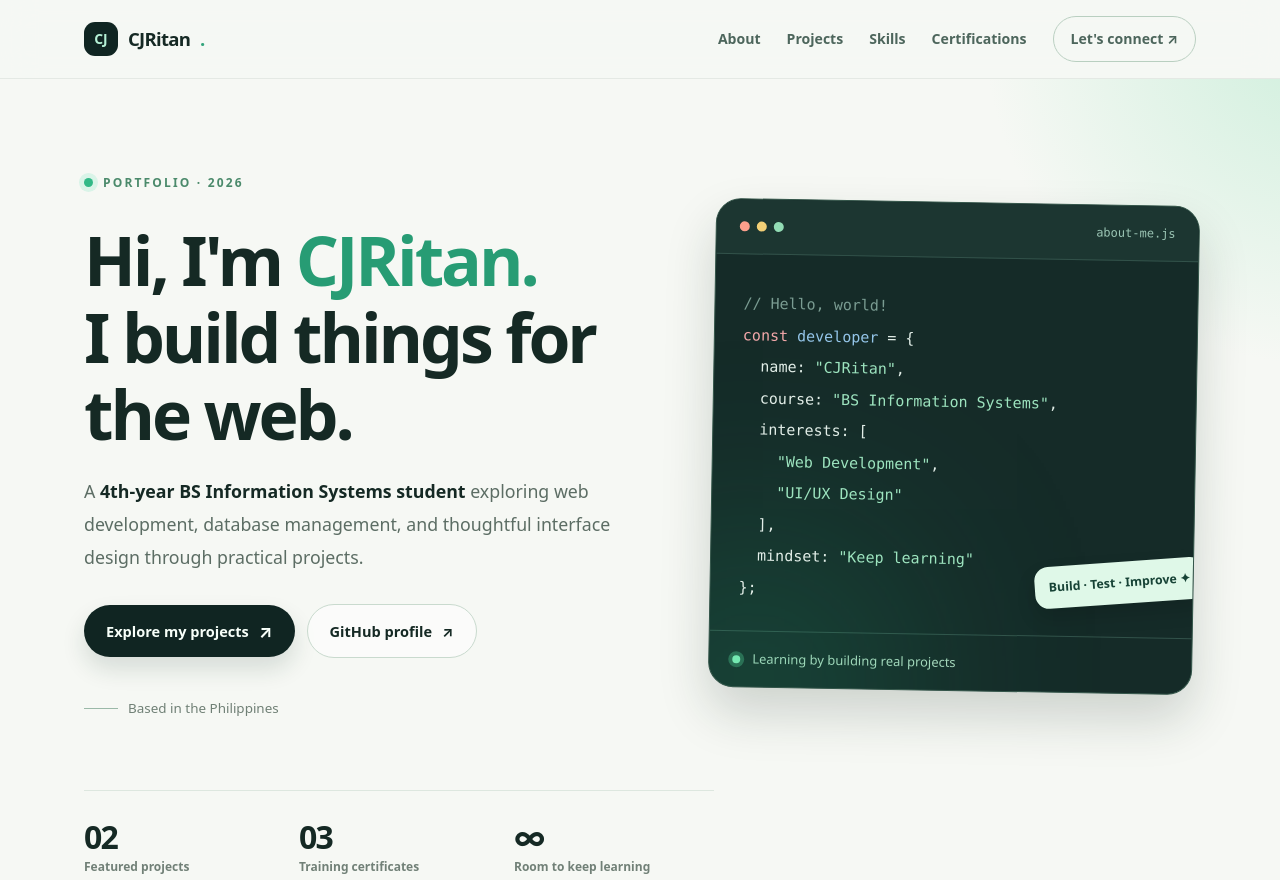
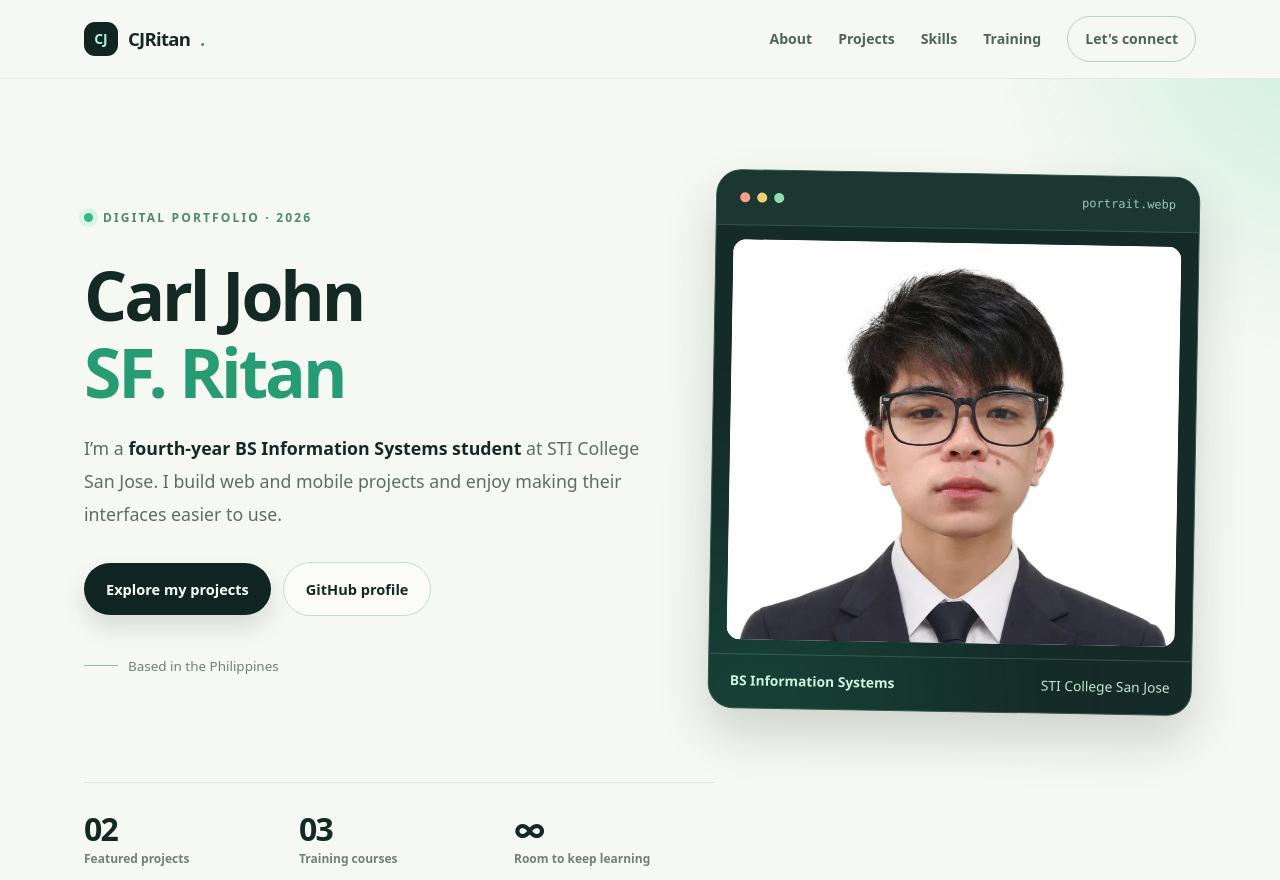
Before and after one commit to Karudev00/karudev00.github.io, a plain HTML site: page index.html in a window 1280 px wide. Shown: the top 880 px of the page. Drawn offline with Linux system fonts and the light colour scheme.

Commit message:
Add portrait and complete digital portfolio cover

```diff
--- a/index.html
+++ b/index.html
@@ -4,12 +4,12 @@
   <meta charset="UTF-8">
   <meta name="viewport" content="width=device-width, initial-scale=1.0">
   <meta name="theme-color" content="#102522">
-  <meta name="description" content="CJRitan's portfolio: a Bachelor of Science in Information Systems student exploring web development, design, and practical software projects.">
-  <title>CJRitan | Information Systems & Web Development</title>
+  <meta name="description" content="Carl John Ritan’s digital portfolio, featuring information systems projects, technical skills, and training.">
+  <title>Carl John Ritan | Digital Portfolio</title>
   <style>
     :root{--ink:#152924;--deep:#102522;--mint:#b5f1d6;--aqua:#51cfa9;--paper:#f6f8f4;--warm:#fbfaf6;--muted:#66756d;--line:#dde7df;--card:#fff;--radius:24px}
     *{box-sizing:border-box}
-    html{scroll-behavior:smooth}
+    html{scroll-behavior:smooth;scroll-padding-top:88px}
     body{margin:0;background:var(--paper);color:var(--ink);font:16px/1.65 system-ui,-apple-system,BlinkMacSystemFont,"Segoe UI",sans-serif;-webkit-font-smoothing:antialiased}
     a{color:inherit;text-decoration:none}
     button,a{ -webkit-tap-highlight-color:transparent }
@@ -44,7 +44,6 @@
     .button.primary{background:var(--deep);color:#f7fff9;box-shadow:0 12px 23px rgba(20,56,43,.14)}
     .button.primary:hover{background:#225843}
     .button.ghost{border:1px solid #c9dace;background:rgba(255,255,255,.55)}
-    .arrow{font-size:1.2em;line-height:1}
     .identity{display:flex;gap:10px;align-items:center;margin-top:39px;color:#708076;font-size:.84rem}
     .identity .line{width:34px;height:1px;background:#9bb9a8}
     .editor{background:#152b28;border:1px solid #34564a;border-radius:25px;box-shadow:0 25px 50px rgba(20,45,35,.18);overflow:hidden;transform:rotate(1deg);position:relative}
@@ -52,12 +51,11 @@
     .editor-top{height:55px;display:flex;align-items:center;justify-content:space-between;padding:0 23px;border-bottom:1px solid #32524a;background:#1c3631}
     .dots{display:flex;gap:7px}.dots i{display:block;width:10px;height:10px;border-radius:50%;background:#fb9f8c}.dots i:nth-child(2){background:#f2cf76}.dots i:nth-child(3){background:#92dcb4}
     .filename{font:12px ui-monospace,SFMono-Regular,Consolas,monospace;color:#9cc6b5}
-    .editor-body{padding:34px 28px 27px;min-height:325px;position:relative}
-    .code{font:clamp(12px,1.4vw,15px)/2.1 ui-monospace,SFMono-Regular,Consolas,"Liberation Mono",monospace;white-space:pre-wrap;color:#e2eee8}
-    .code .pink{color:#f4a8aa}.code .mint{color:#9de4bf}.code .blue{color:#94c5e9}.code .muted{color:#7a9c92}
-    .editor-footer{border-top:1px solid #32524a;padding:17px 23px;display:flex;gap:12px;align-items:center;color:#acd9bf;font-size:.81rem}
-    .editor-footer .pulse{width:8px;height:8px;border-radius:50%;background:#80edb7;box-shadow:0 0 0 4px #2b644e}
-    .editor-sticker{position:absolute;right:-12px;bottom:33px;border-radius:14px;padding:11px 14px;background:#dff8e8;color:#174336;font-size:.77rem;font-weight:800;box-shadow:0 10px 20px #0002;transform:rotate(-5deg)}
+    .profile{margin:0}
+    .profile-body{padding:14px 17px;position:relative}
+    .profile-image{display:block;width:100%;height:auto;aspect-ratio:1.12;object-fit:cover;object-position:center top;border-radius:13px;background:#fff}
+    .editor-footer{border-top:1px solid #32524a;padding:15px 21px;display:flex;justify-content:space-between;flex-wrap:wrap;gap:3px 16px;color:#c4e6d3;font-size:.86rem}
+    .editor-footer span:first-child{font-weight:700;color:#e2f8eb}
     .metrics{display:grid;grid-template-columns:repeat(3,1fr);gap:15px;border-top:1px solid var(--line);margin-top:70px;padding-top:25px;max-width:630px}
     .metric strong{display:block;font-size:2rem;letter-spacing:-.06em;line-height:1.3}
     .metric span{display:block;color:#718077;font-size:.75rem;font-weight:600}
@@ -126,11 +124,18 @@
     .contact .label{color:#9de9bd}.contact h2{color:#f2fff7;font-size:clamp(2.2rem,4vw,3.5rem);max-width:640px;margin:14px 0}
     .contact p{color:#b5d0c1;margin:0;max-width:540px}
     .contact .button{position:relative;z-index:1;background:#c2f5d6;color:#183b2a;white-space:nowrap}
+    .contact-links{position:relative;z-index:1;display:flex;flex-direction:column;align-items:start;gap:10px;flex-shrink:0}
+    .contact-links .copy-link{background:transparent;border:1px solid #668d7b;color:#e1f7eb;font-family:inherit;cursor:pointer}
+    .contact-links .copy-link[hidden]{display:none}
+    .contact-links .copy-link:focus-visible{outline:3px solid var(--aqua);outline-offset:4px}
+    .contact-links .copy-link:hover{background:#254c41}
+    .contact-links .copy-status{font-size:.85rem}
+    .copy-status:empty{display:none}
     footer{display:flex;justify-content:space-between;gap:20px;flex-wrap:wrap;color:#65766a;font-size:.83rem;padding-top:31px}
     footer a{font-weight:750;color:#245d46}
-    @media(max-width:960px){.hero-grid{gap:30px}.hero h1{font-size:clamp(3rem,6vw,4.2rem)}.editor-body{padding:22px 17px}.skill-grid{grid-template-columns:repeat(2,1fr)}.about-grid{gap:30px}.project-art{height:270px}}
-    @media(max-width:700px){.container{padding:0 21px}.nav{min-height:68px}.navlinks{gap:14px}.navlinks a:not(.nav-cta){display:none}.hero{padding:65px 0 55px}.hero-grid,.about-grid,.section-heading,.project-grid{grid-template-columns:1fr}.hero-grid{gap:49px}.hero h1{font-size:clamp(3.15rem,12vw,4.3rem)}.hero-lead{font-size:1rem}.editor{max-width:520px;transform:none}.editor-sticker{right:10px}.metrics{margin-top:50px}.metric strong{font-size:1.6rem}section.block{padding:75px 0}.section-heading{gap:10px;margin-bottom:28px}.section-heading h2{margin-bottom:6px}.about-card{padding:23px}.project-art{height:290px}.contact{padding:65px 0 34px}.contact-inner{padding:37px 25px;display:block}.contact-inner .button{margin-top:27px}.certificate{grid-template-columns:34px 1fr;gap:12px}.certificate time{grid-column:2;text-align:left;margin-top:-8px}.certificate h3{font-size:1.08rem}}
-    @media(max-width:430px){.skill-grid{grid-template-columns:1fr}.skill-card{min-height:auto}.brand{font-size:1.08rem}.nav-cta{font-size:.8rem;padding:8px 13px}.editor-body{min-height:260px}.code{font-size:11px}.metrics{gap:6px}.metric span{font-size:.7rem}.project-info{padding:23px}.contact-inner{border-radius:21px}}
+    @media(max-width:960px){.hero-grid{gap:30px}.hero h1{font-size:clamp(3rem,6vw,4.2rem)}.skill-grid{grid-template-columns:repeat(2,1fr)}.about-grid{gap:30px}.project-art{height:270px}}
+    @media(max-width:700px){.container{padding:0 21px}.nav{min-height:68px}.navlinks{gap:14px}.navlinks a:not(.nav-cta){display:none}.hero{padding:65px 0 55px}.hero-grid,.about-grid,.section-heading,.project-grid{grid-template-columns:1fr}.hero-grid{gap:49px}.hero h1{font-size:clamp(3.15rem,12vw,4.3rem)}.hero-lead{font-size:1rem}.editor{max-width:520px;transform:none}.profile-image{aspect-ratio:1}.metrics{margin-top:50px}.metric strong{font-size:1.6rem}section.block{padding:75px 0}.section-heading{gap:10px;margin-bottom:28px}.section-heading h2{margin-bottom:6px}.about-card{padding:23px}.project-art{height:290px}.contact{padding:65px 0 34px}.contact-inner{padding:37px 25px;display:block}.contact-links{margin-top:23px}.certificate{grid-template-columns:34px 1fr;gap:12px}.certificate time{grid-column:2;text-align:left;margin-top:-8px}.certificate h3{font-size:1.08rem}}
+    @media(max-width:430px){.skill-grid{grid-template-columns:1fr}.skill-card{min-height:auto}.brand{font-size:1.08rem}.nav-cta{font-size:.8rem;padding:8px 13px}.profile-body{padding:11px}.editor-top{height:43px}.editor-footer{padding:12px 15px}.metrics{gap:6px}.metric span{font-size:.7rem}.project-info{padding:23px}.contact-inner{border-radius:21px}}
     @media(prefers-reduced-motion:reduce){html{scroll-behavior:auto}*,*::before,*::after{transition:none!important}}
   </style>
 </head>
@@ -142,8 +147,8 @@
         <a href="#about">About</a>
         <a href="#projects">Projects</a>
         <a href="#skills">Skills</a>
-        <a href="#certifications">Certifications</a>
-        <a class="nav-cta" href="#contact">Let's connect ↗</a>
+        <a href="#certifications">Training</a>
+        <a class="nav-cta" href="#contact">Let's connect</a>
       </div>
     </nav>
   </header>
@@ -153,36 +158,26 @@
       <div class="container">
         <div class="hero-grid">
           <div>
-            <div class="eyebrow"><i class="dot" aria-hidden="true"></i><span>Portfolio · 2026</span></div>
-            <h1 id="hero-title">Hi, I'm <span class="accent">CJRitan.</span><br>I build things for the web.</h1>
-            <p class="hero-lead">A <strong>4th-year BS Information Systems student</strong> exploring web development, database management, and thoughtful interface design through practical projects.</p>
+            <div class="eyebrow"><i class="dot" aria-hidden="true"></i><span>Digital Portfolio · 2026</span></div>
+            <h1 id="hero-title">Carl John<br><span class="accent">SF. Ritan</span></h1>
+            <p class="hero-lead">I’m a <strong>fourth-year BS Information Systems student</strong> at STI College San Jose. I build web and mobile projects and enjoy making their interfaces easier to use.</p>
             <div class="actions">
-              <a class="button primary" href="#projects">Explore my projects <span class="arrow" aria-hidden="true">↗</span></a>
-              <a class="button ghost" href="https://github.com/Karudev00" target="_blank" rel="noopener noreferrer">GitHub profile <span aria-hidden="true">↗</span></a>
+              <a class="button primary" href="#projects">Explore my projects</a>
+              <a class="button ghost" href="https://github.com/Karudev00" target="_blank" rel="noopener noreferrer">GitHub profile</a>
             </div>
             <div class="identity"><span class="line"></span>Based in the Philippines</div>
           </div>
-          <div class="editor" aria-label="Stylized code introducing CJRitan">
-            <div class="editor-top"><span class="dots" aria-hidden="true"><i></i><i></i><i></i></span><span class="filename">about-me.js</span></div>
-            <div class="editor-body">
-              <div class="code"><span class="muted">// Hello, world!</span>
-<span class="pink">const</span> <span class="blue">developer</span> = {
-  name: <span class="mint">"CJRitan"</span>,
-  course: <span class="mint">"BS Information Systems"</span>,
-  interests: [
-    <span class="mint">"Web Development"</span>,
-    <span class="mint">"UI/UX Design"</span>
-  ],
-  mindset: <span class="mint">"Keep learning"</span>
-};</div>
-              <span class="editor-sticker">Build · Test · Improve ✦</span>
+          <figure class="editor profile">
+            <div class="editor-top" aria-hidden="true"><span class="dots"><i></i><i></i><i></i></span><span class="filename">portrait.webp</span></div>
+            <div class="profile-body">
+              <img class="profile-image" src="assets/carl-john-ritan.webp" alt="Portrait of Carl John SF. Ritan" width="768" height="768" fetchpriority="high">
             </div>
-            <div class="editor-footer"><span class="pulse"></span> Learning by building real projects</div>
-          </div>
+            <figcaption class="editor-footer"><span>BS Information Systems</span><span>STI College San Jose</span></figcaption>
+          </figure>
         </div>
         <div class="metrics" aria-label="Portfolio highlights">
           <div class="metric"><strong>02</strong><span>Featured projects</span></div>
-          <div class="metric"><strong>03</strong><span>Training certificates</span></div>
+          <div class="metric"><strong>03</strong><span>Training courses</span></div>
           <div class="metric"><strong>∞</strong><span>Room to keep learning</span></div>
         </div>
       </div>
@@ -271,7 +266,7 @@
     <section class="block certs" id="certifications" aria-labelledby="certs-title">
       <div class="container">
         <div class="section-heading">
-          <div><span class="label">04 / Continuing education</span><h2 id="certs-title">Training & certifications.</h2></div>
+          <div><span class="label">Continuing education</span><h2 id="certs-title">Completed Training</h2></div>
           <p>Additional learning in data, digital safety, and programming fundamentals.</p>
         </div>
         <div class="certificate-list">
@@ -285,12 +280,32 @@
     <section class="contact" id="contact" aria-labelledby="contact-title">
       <div class="container">
         <div class="contact-inner">
-          <div><span class="label">05 / Connect</span><h2 id="contact-title">Let's keep building and learning.</h2><p>Interested in beginner-friendly projects, internships, and opportunities to grow through practical work.</p></div>
-          <a class="button" href="https://github.com/Karudev00" target="_blank" rel="noopener noreferrer">Visit my GitHub <span class="arrow" aria-hidden="true">↗</span></a>
+          <div><h2 id="contact-title">Connect with me.</h2><p>I’m interested in internships and beginner-friendly projects in web development and information systems.</p></div>
+          <div class="contact-links">
+            <a class="button" href="https://github.com/Karudev00" target="_blank" rel="noopener noreferrer">GitHub · @Karudev00</a>
+            <button class="button copy-link" id="copy-portfolio" type="button" hidden>Copy portfolio link</button>
+            <p class="copy-status" id="copy-status" role="status"></p>
+          </div>
         </div>
-        <footer><span>© 2026 CJRitan. Built with care and curiosity.</span><a href="#home">Back to top ↑</a></footer>
+        <footer><span>© 2026 CJRitan. Built with care and curiosity.</span><a href="#home">Back to top</a></footer>
       </div>
     </section>
   </main>
+  <script>
+    const copyLink = document.getElementById('copy-portfolio');
+    const copyStatus = document.getElementById('copy-status');
+
+    if (navigator.clipboard?.writeText) {
+      copyLink.hidden = false;
+      copyLink.addEventListener('click', async () => {
+        try {
+          await navigator.clipboard.writeText('https://karudev00.github.io/');
+          copyStatus.textContent = 'Portfolio link copied.';
+        } catch {
+          copyStatus.textContent = 'Copy this address: karudev00.github.io';
+        }
+      });
+    }
+  </script>
 </body>
 </html>
```
Also changed, not shown: assets/carl-john-ritan.webp (added).
